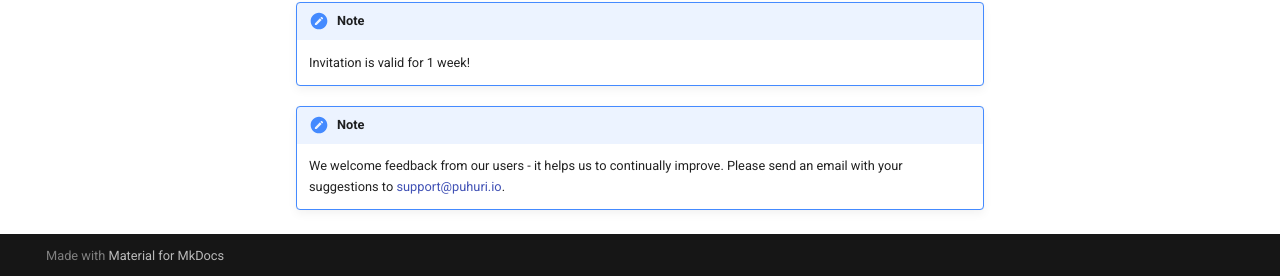
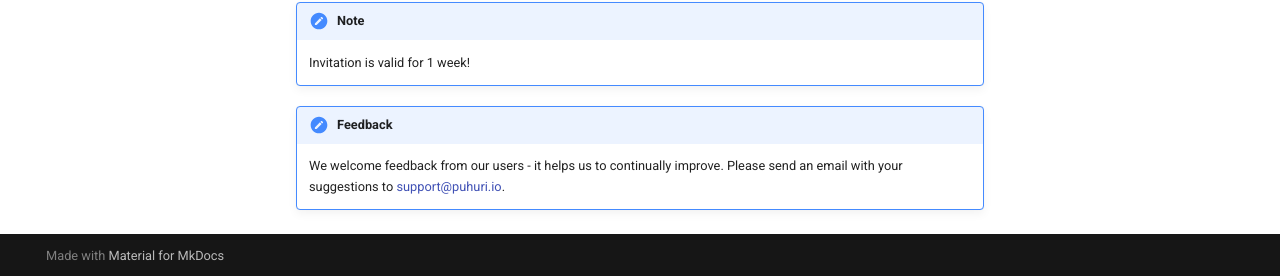
Before and after one commit to neicnordic/puhuri-web, an MkDocs documentation site: the page built from docs/user_guides/user_guide_dedicated/inviting_members.md, in a window 1280 px wide and 900 px high, scrolled down 5995 px. Shown: the part 621-897 px from the top of the window. Built offline with MkDocs 1.6.1 and Material for MkDocs 9.7.7, drawn with Linux system fonts in a browser that asks for light colours.

Commit message:
Update inviting_members.md

```diff
--- a/docs/user_guides/user_guide_dedicated/inviting_members.md
+++ b/docs/user_guides/user_guide_dedicated/inviting_members.md
@@ -75,5 +75,5 @@ Please see [this page](https://puhuri.neic.no/user_guides/user_roles/) for User
     Invitation is valid for 1 week!
 
 
-!!! note
+!!! pied-piper "Feedback"
     We welcome feedback from our users - it helps us to continually improve. Please send an email with your suggestions to [support@puhuri.io](mailto:support@puhuri.io).
```
